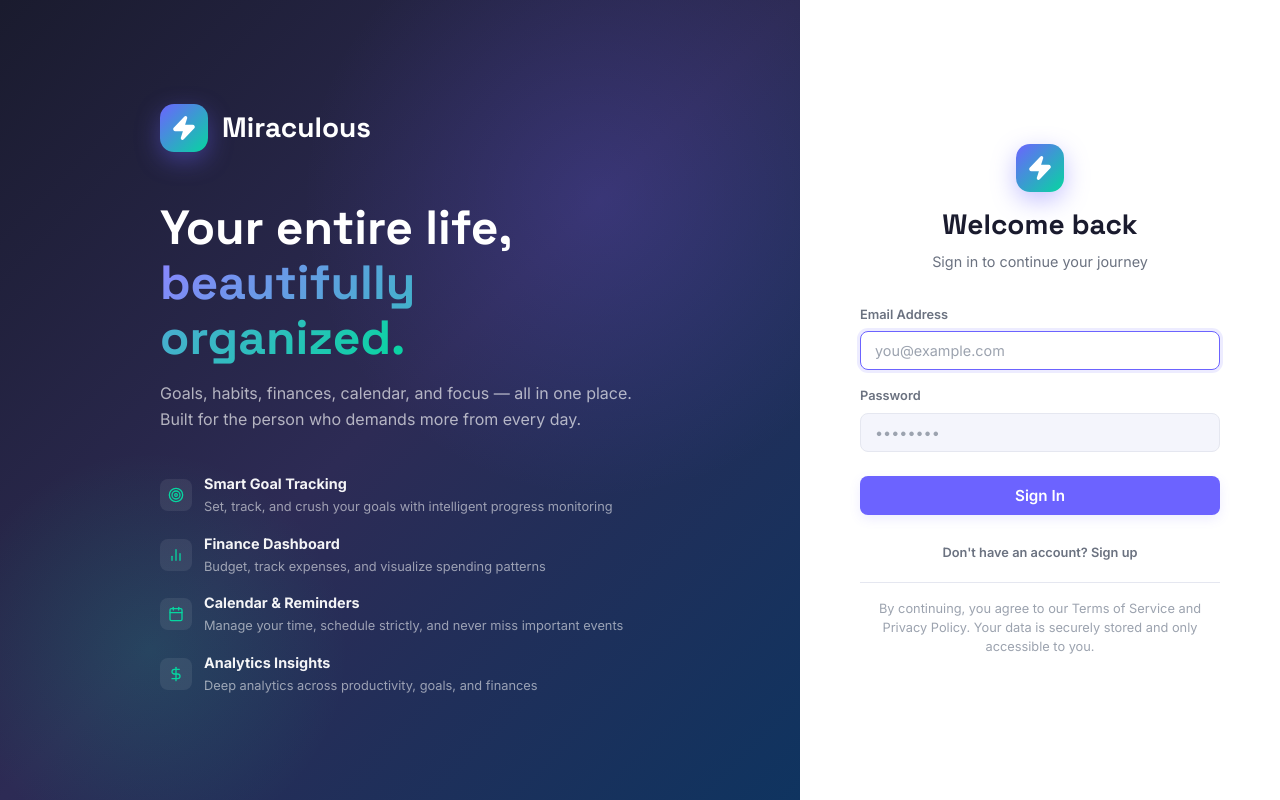
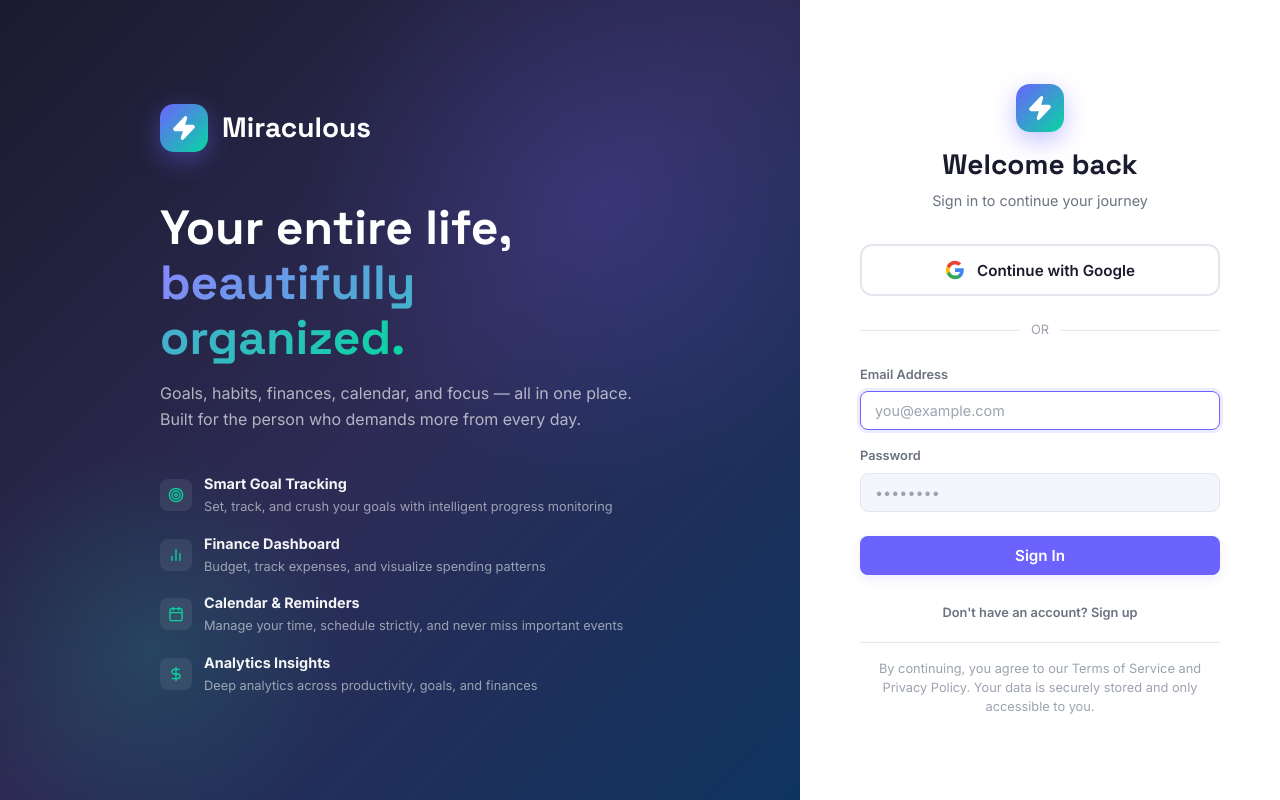
Before and after one commit to KathiresanHaridharshan/Miraculous, a React (Vite) app: page /login in a window 1280 px wide. Built offline with nearby package versions, Linux system fonts and the light colour scheme; no server answers.

Commit message:
Re-integrate Google Auth Alongside Email/Password Auth

```diff
--- a/src/pages/Login.jsx
+++ b/src/pages/Login.jsx
@@ -3,7 +3,7 @@
 import { Target, BarChart2, Calendar, DollarSign, Zap } from 'lucide-react';
 import toast from 'react-hot-toast';
 import { useAuth } from '../context/AuthContext';
-import { signInWithEmail, registerWithEmail } from '../services/auth';
+import { signInWithEmail, registerWithEmail, signInWithGoogle } from '../services/auth';
 
 const FEATURES = [
   { icon: Target, label: 'Smart Goal Tracking', desc: 'Set, track, and crush your goals with intelligent progress monitoring' },
@@ -25,6 +25,24 @@
   useEffect(() => {
     if (user) navigate('/', { replace: true });
   }, [user, navigate]);
+
+  const handleGoogleSignIn = async () => {
+    setLoading(true);
+    try {
+      await signInWithGoogle();
+      toast.success('Welcome to Miraculous! 🎉');
+      navigate('/');
+    } catch (err) {
+      console.error(err);
+      if (err.code === 'auth/popup-closed-by-user') {
+        toast.error('Sign-in cancelled.');
+      } else {
+        toast.error('Sign-in failed. Please try again.');
+      }
+    } finally {
+      setLoading(false);
+    }
+  };
 
   const handleSubmit = async (e) => {
     e.preventDefault();
@@ -106,6 +124,28 @@
             <p className="login-form-subtitle">{isRegister ? 'Start your organized journey today' : 'Sign in to continue your journey'}</p>
           </div>
 
+          <button
+            id="google-signin-btn"
+            className="google-btn"
+            onClick={handleGoogleSignIn}
+            disabled={loading}
+            style={{ marginBottom: '24px' }}
+          >
+            <svg width="20" height="20" viewBox="0 0 24 24">
+              <path fill="#4285F4" d="M22.56 12.25c0-.78-.07-1.53-.2-2.25H12v4.26h5.92c-.26 1.37-1.04 2.53-2.21 3.31v2.77h3.57c2.08-1.92 3.28-4.74 3.28-8.09z"/>
+              <path fill="#34A853" d="M12 23c2.97 0 5.46-.98 7.28-2.66l-3.57-2.77c-.98.66-2.23 1.06-3.71 1.06-2.86 0-5.29-1.93-6.16-4.53H2.18v2.84C3.99 20.53 7.7 23 12 23z"/>
+              <path fill="#FBBC05" d="M5.84 14.09c-.22-.66-.35-1.36-.35-2.09s.13-1.43.35-2.09V7.07H2.18C1.43 8.55 1 10.22 1 12s.43 3.45 1.18 4.93l2.85-2.22.81-.62z"/>
+              <path fill="#EA4335" d="M12 5.38c1.62 0 3.06.56 4.21 1.64l3.15-3.15C17.45 2.09 14.97 1 12 1 7.7 1 3.99 3.47 2.18 7.07l3.66 2.84c.87-2.6 3.3-4.53 6.16-4.53z"/>
+            </svg>
+            {loading ? 'Please wait...' : 'Continue with Google'}
+          </button>
+
+          <div style={{ display: 'flex', alignItems: 'center', margin: '0 0 24px 0' }}>
+            <div style={{ flex: 1, height: '1px', background: 'var(--border-color)' }} />
+            <span style={{ margin: '0 12px', fontSize: '0.8rem', color: 'var(--text-muted)' }}>OR</span>
+            <div style={{ flex: 1, height: '1px', background: 'var(--border-color)' }} />
+          </div>
+
           <form onSubmit={handleSubmit} style={{ display: 'flex', flexDirection: 'column', gap: 16 }}>
             {isRegister && (
               <div className="form-group" style={{ marginBottom: 0 }}>
--- a/src/services/auth.js
+++ b/src/services/auth.js
@@ -69,6 +69,61 @@
 }
 
 /**
+ * Sign in with Google popup
+ * Creates user profile in Firestore if first time
+ */
+export async function signInWithGoogle() {
+  try {
+    const { signInWithPopup } = await import('firebase/auth');
+    const { googleProvider } = await import('./firebase');
+    const result = await signInWithPopup(auth, googleProvider);
+    const user = result.user;
+
+    // Create/update user profile in Firestore
+    const userRef = doc(db, 'users', user.uid, 'profile', 'data');
+    const snap = await getDoc(userRef);
+
+    if (!snap.exists()) {
+      // First time login — set up profile and default settings
+      await setDoc(userRef, {
+        displayName: user.displayName,
+        email: user.email,
+        photoURL: user.photoURL,
+        currency: 'USD',
+        currencySymbol: '$',
+        theme: 'light',
+        createdAt: serverTimestamp(),
+        updatedAt: serverTimestamp(),
+      });
+
+      // Default settings
+      const settingsRef = doc(db, 'users', user.uid, 'settings', 'data');
+      await setDoc(settingsRef, {
+        notifications: {
+          goals: true, calendar: true, finance: true, timer: true, inactivity: false,
+        },
+        timezone: Intl.DateTimeFormat().resolvedOptions().timeZone,
+        weekStart: 'monday',
+        pomodoro: {
+          workMinutes: 25, breakMinutes: 5, longBreakMinutes: 15, sessionsBeforeLongBreak: 4,
+        },
+        dateFormat: 'dd/MM/yyyy',
+        firstDayOfWeek: 1,
+        updatedAt: serverTimestamp(),
+      });
+    } else {
+      // Update last seen
+      await setDoc(userRef, { updatedAt: serverTimestamp() }, { merge: true });
+    }
+
+    return { user, credential: result };
+  } catch (error) {
+    console.error('Sign in error:', error);
+    throw error;
+  }
+}
+
+/**
  * Sign out current user
  */
 export async function signOut() {
--- a/src/services/firebase.js
+++ b/src/services/firebase.js
@@ -36,6 +36,8 @@
 
 export const auth = getAuth(app);
 export { db };
+export const googleProvider = new GoogleAuthProvider();
+googleProvider.setCustomParameters({ prompt: 'select_account' });
 export { analytics };
 
 export default app;
```
